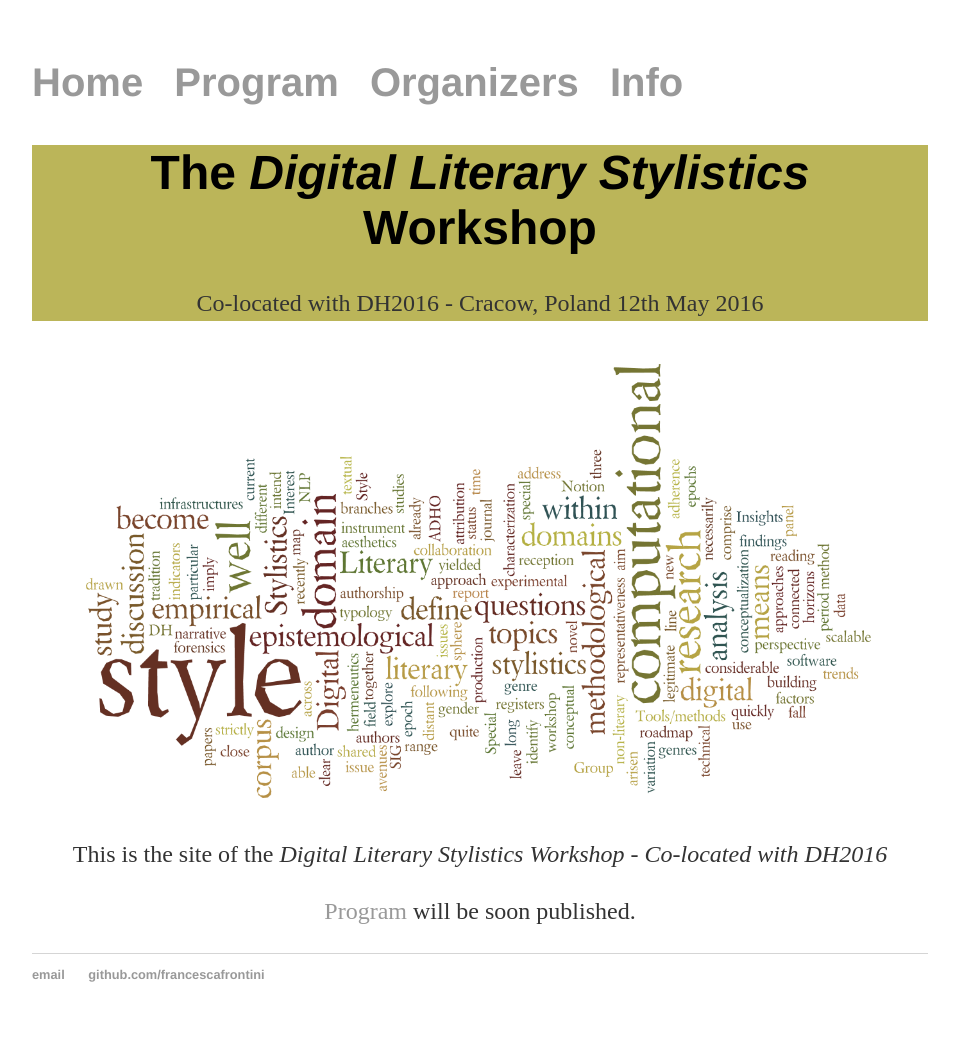
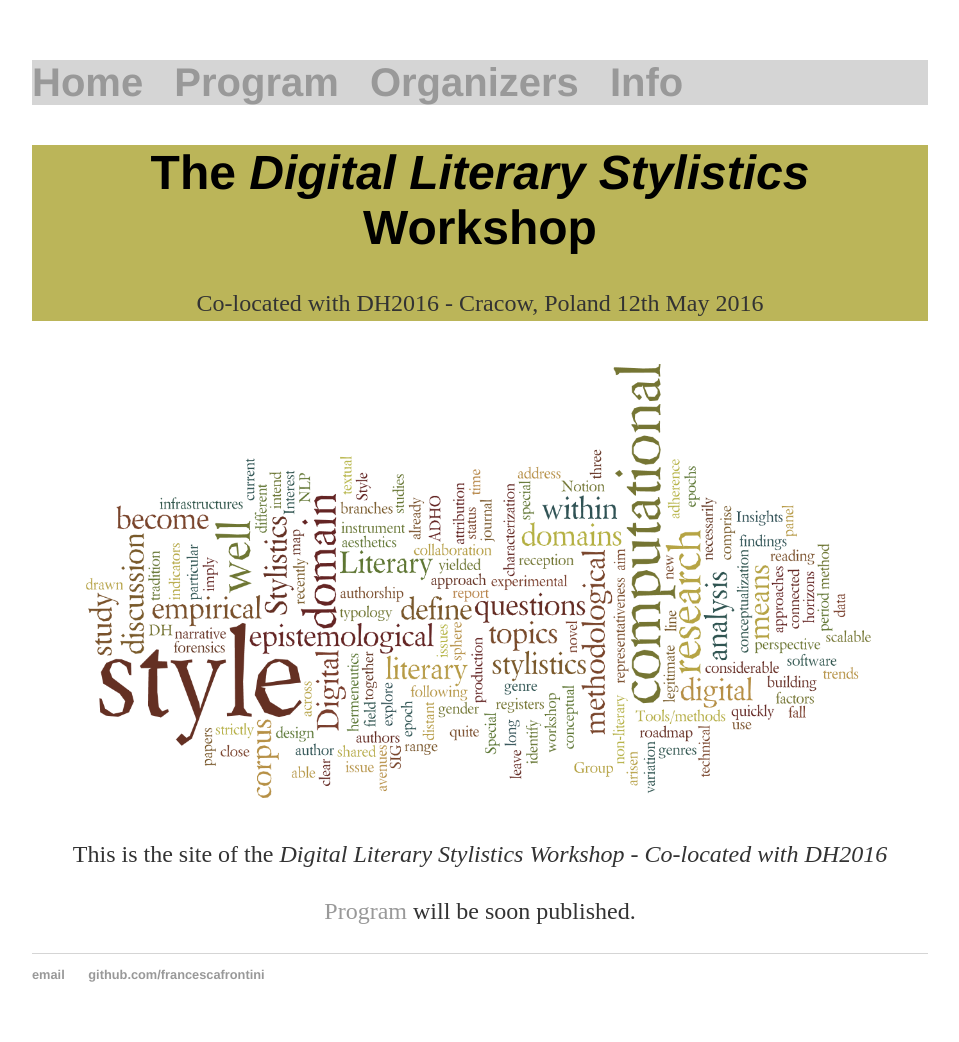
Before and after one commit to DigitalLiteraryStylistic/-DigitalLiteraryStylistic.github.io, a Jekyll site: the page built from index.html, in a window 1280 px wide. Shown: the whole page, without its empty margins (160-1119 px from the left). Built offline with Jekyll 4.4.1, drawn with Linux system fonts in a browser that asks for light colours.

Commit message:
Update main.css

```diff
--- a/css/main.css
+++ b/css/main.css
@@ -15,6 +15,7 @@
 
 nav {
     font-size: 40px;
+    background: #d5d5d5;
 }
 
 a {
```
